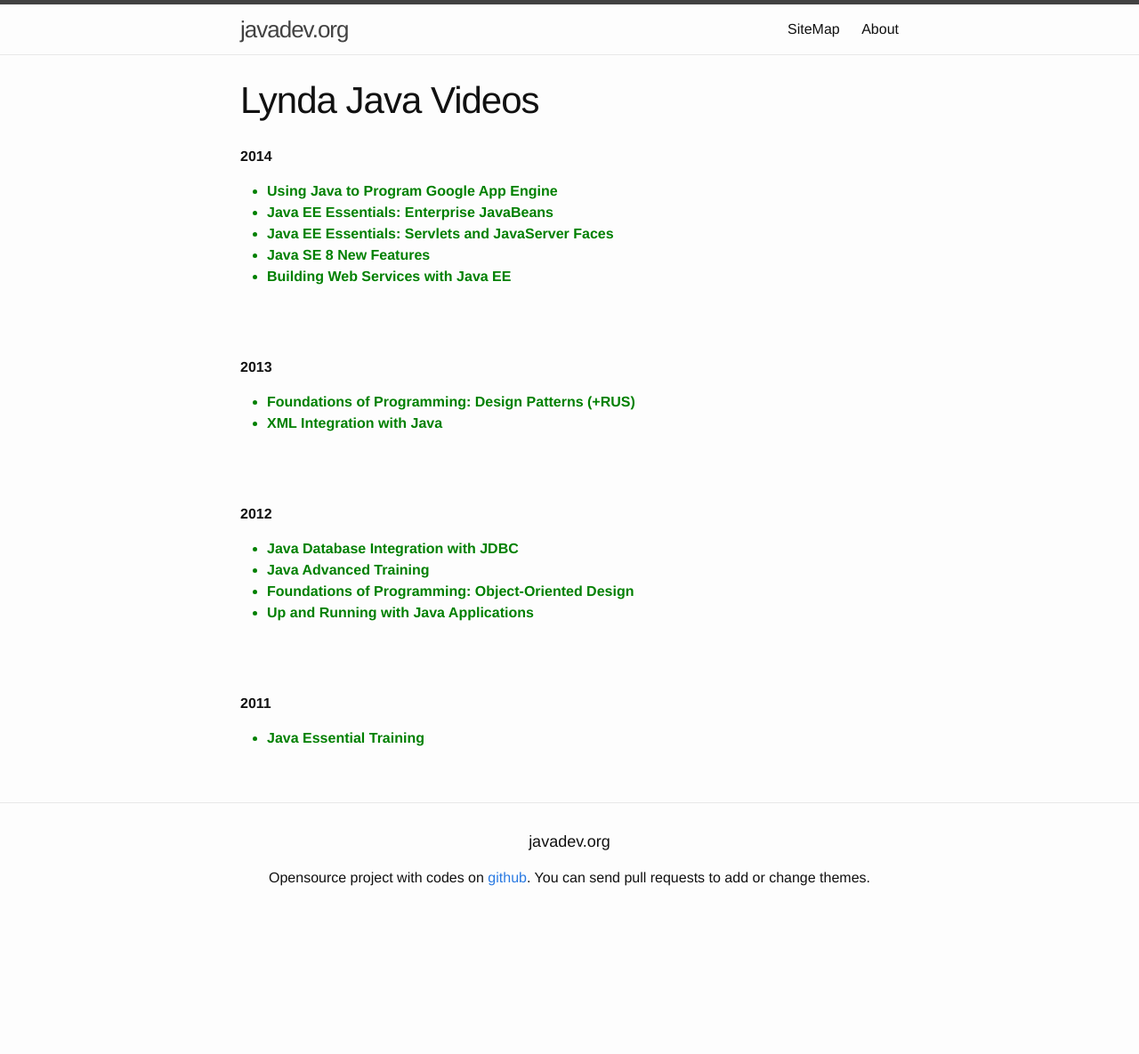
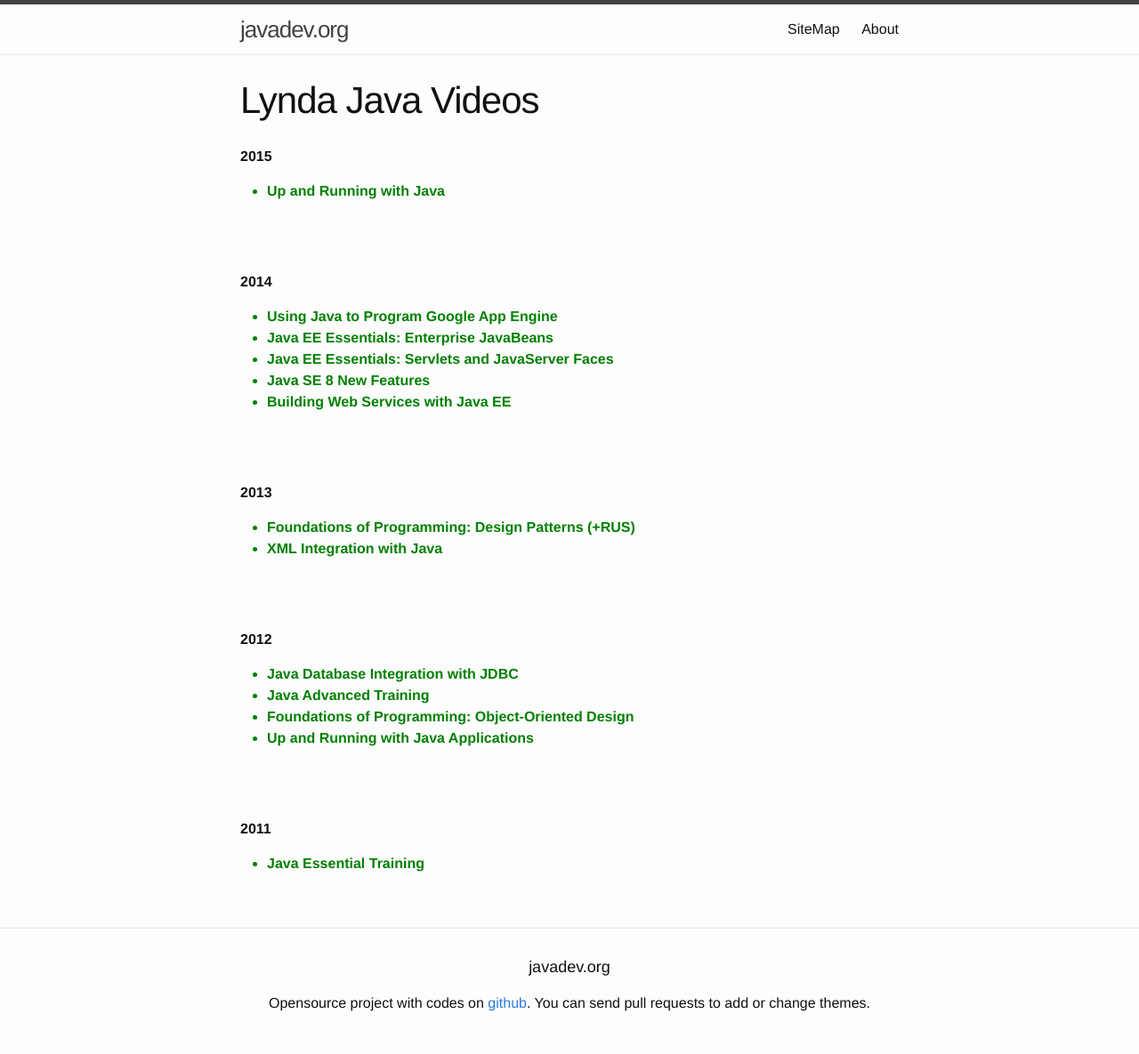
Before and after one commit to webmakaka/javadev.org, a Jekyll site: the page built from website/library/collections/video/paid/lynda.md, in a window 1280 px wide. Shown: the whole page at 89% size. Built offline with Jekyll 4.4.1, drawn with Linux system fonts in a browser that asks for light colours; before the commit the page ends 1044 px from its top, so only the background shows below that.

Commit message:
Update lynda.md

```diff
--- a/website/library/collections/video/paid/lynda.md
+++ b/website/library/collections/video/paid/lynda.md
@@ -4,6 +4,16 @@
 permalink: /library/lynda/java/
 ---
 
+
+<strong>2015</strong>
+
+<ul>
+	<li style="color:green"><strong>Up and Running with Java</strong></li>
+</ul>
+
+
+
+<br/><br/>
 
 <strong>2014</strong>
 
```
